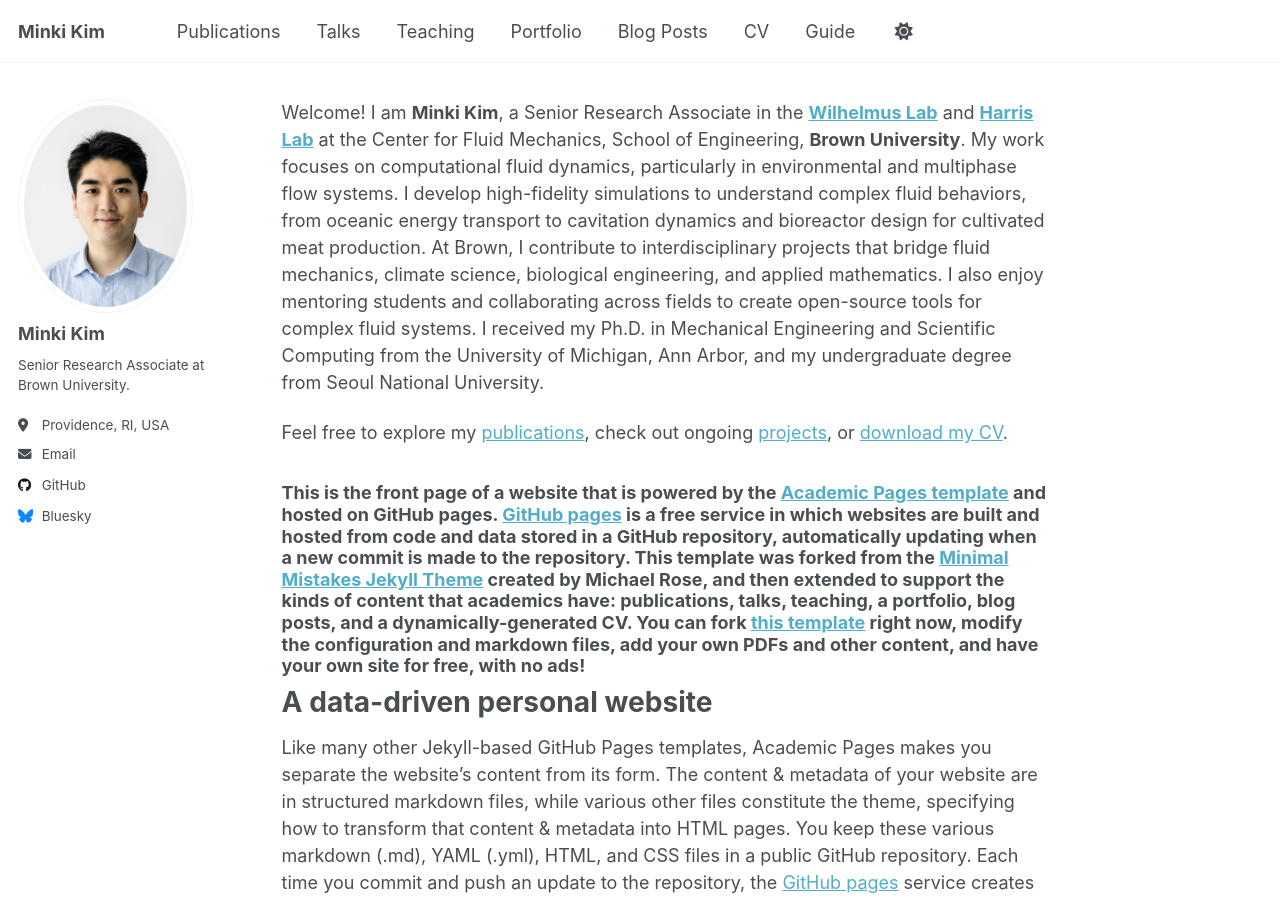
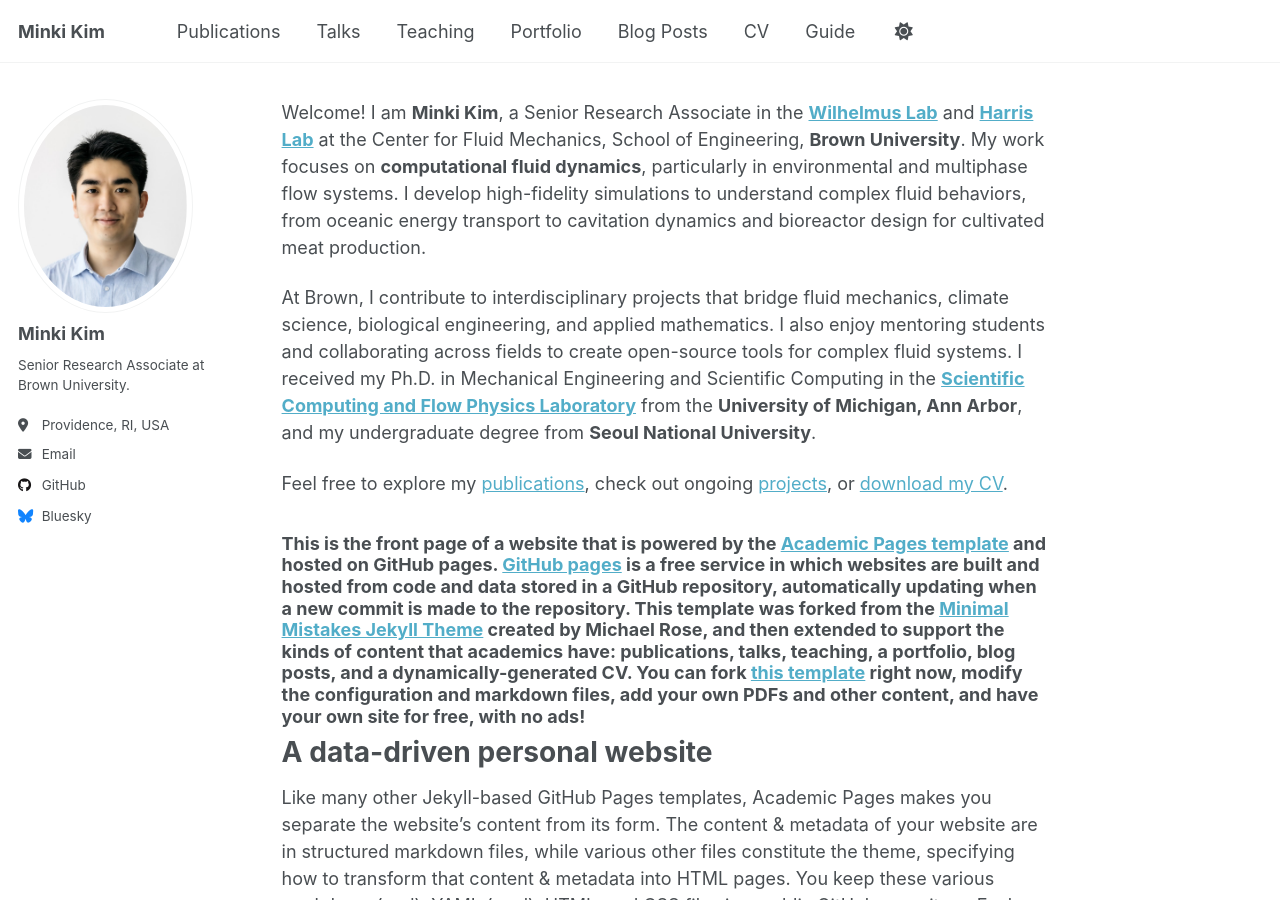
Before and after one commit to mkkim400/mkkim400.github.io, a Jekyll site: the page built from _pages/about.md, in a window 1280 px wide and 900 px high. Built offline with Jekyll 4.4.1, drawn with Linux system fonts in a browser that asks for light colours.

Commit message:
Update about.md

```diff
--- a/_pages/about.md
+++ b/_pages/about.md
@@ -8,7 +8,9 @@ redirect_from:
 ---
 
 
-Welcome! I am **Minki Kim**, a Senior Research Associate in the **[Wilhelmus Lab](https://wilhelmuslab.me/)** and **[Harris Lab](https://sites.brown.edu/harrislab/)** at the Center for Fluid Mechanics, School of Engineering, **Brown University**. My work focuses on computational fluid dynamics, particularly in environmental and multiphase flow systems. I develop high-fidelity simulations to understand complex fluid behaviors, from oceanic energy transport to cavitation dynamics and bioreactor design for cultivated meat production. At Brown, I contribute to interdisciplinary projects that bridge fluid mechanics, climate science, biological engineering, and applied mathematics. I also enjoy mentoring students and collaborating across fields to create open-source tools for complex fluid systems. I received my Ph.D. in Mechanical Engineering and Scientific Computing from the University of Michigan, Ann Arbor, and my undergraduate degree from Seoul National University.
+Welcome! I am **Minki Kim**, a Senior Research Associate in the **[Wilhelmus Lab](https://wilhelmuslab.me/)** and **[Harris Lab](https://sites.brown.edu/harrislab/)** at the Center for Fluid Mechanics, School of Engineering, **Brown University**. My work focuses on **computational fluid dynamics**, particularly in environmental and multiphase flow systems. I develop high-fidelity simulations to understand complex fluid behaviors, from oceanic energy transport to cavitation dynamics and bioreactor design for cultivated meat production.
+
+At Brown, I contribute to interdisciplinary projects that bridge fluid mechanics, climate science, biological engineering, and applied mathematics. I also enjoy mentoring students and collaborating across fields to create open-source tools for complex fluid systems. I received my Ph.D. in Mechanical Engineering and Scientific Computing in the **[Scientific Computing and Flow Physics Laboratory](https://public.websites.umich.edu/~ejohnsen/home.html)** from the **University of Michigan, Ann Arbor**, and my undergraduate degree from **Seoul National University**.
 
 Feel free to explore my [publications](/publications/), check out ongoing [projects](/portfolio/), or [download my CV](/files/MinkiKim_CV.pdf).
 
```
